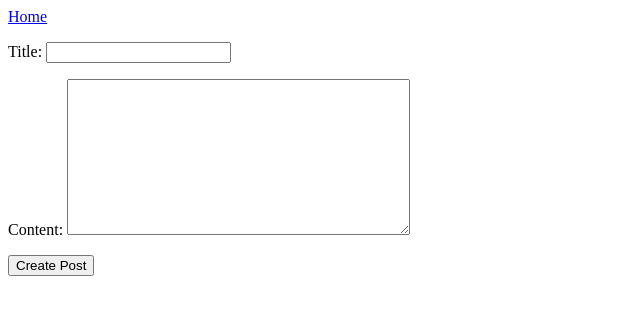
After one commit to itsvineet/Directly-Proportional, a Django app: page /blog/create-post/ in a window 1280 px wide. The commit adds this page. Shown: the top 315 px of the page, without its empty margins (0-640 px from the left). Run offline with Django 3.2, Linux system fonts and the light colour scheme.

Commit message:
Create Post and save

```diff
--- a/blog/models.py
+++ b/blog/models.py
@@ -1,7 +1,15 @@
 from django.db import models
+from django.urls import reverse
 
 # Create your models here.
 
 class Post(models.Model):
     title = models.CharField(max_length=100)
     content = models.TextField()
+
+    def get_absolute_url(self):
+        return reverse('blog:post_detail', kwargs={'pk': self.pk})
+
+# class Comment(models.Model):
+#     author = models.CharField(max_length=256, default="Anonymus")
+#     content = models.TextField()
--- a/blog/urls.py
+++ b/blog/urls.py
@@ -1,10 +1,13 @@
 from django.urls import path
+
 from . import views
+
 app_name = 'blog'
 
 urlpatterns = [
-#     path('createpost/', views.CreatePost.as_viwe(), name='create_post'),
+     path('', views.home,name='home'),
+     path('create-post/', views.CreatePostView.as_view(), name='create_post'),
      path('posts/', views.PostListView.as_view(), name='post_list'),
-     path('posts/<int:pk>/', views.PostDetailView.as_view(), name='post_detail')
+     path('posts/<int:pk>/', views.PostDetailView.as_view(), name='post_detail'),
 
  ]
--- a/blog/views.py
+++ b/blog/views.py
@@ -1,9 +1,14 @@
 from django.shortcuts import render
 from django.views.generic import CreateView, ListView, DetailView
 from .models import Post
+from django.urls import reverse_lazy
 
 
 # Create your views here.
+
+def home(request):
+    return render(request, 'home.html')
+
 
 class PostListView(ListView):
     model = Post
@@ -11,3 +16,7 @@ class PostListView(ListView):
 
 class PostDetailView(DetailView):
     model = Post
+
+class CreatePostView(CreateView):
+    model = Post
+    fields = '__all__'
--- a/template/base.html
+++ b/template/base.html
@@ -7,11 +7,11 @@
     <title>Document</title>
 </head>
 <body>
+
     <div class='nav-bar'>
-        <a href="">Home</a>
+        <a href="{% url 'blog:home' %}">Home</a>
+    </div>
 
-
-    </div>
     {% block content %}
 
     {% endblock %}
--- /dev/null
+++ b/template/blog/post_form.html
@@ -0,0 +1,15 @@
+{% extends 'base.html'%}
+{% block content %}
+
+<div>
+    <form method="POST">
+        {%csrf_token%}
+            {{form.as_p}}
+            <button type="submit">Create Post</button>
+    </form>
+
+
+</div>
+
+
+{% endblock %}
```
Also changed, not shown: blog/forms.py (added, +9 -0 lines), template/blog/post_detail.html (+7 -2 lines), template/home.html (added, +9 -0 lines), blog/migrations/0002_comment.py (added), blog/migrations/0003_delete_comment.py (added), db.sqlite3.
